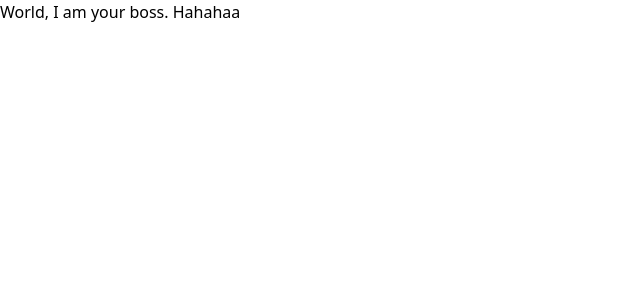
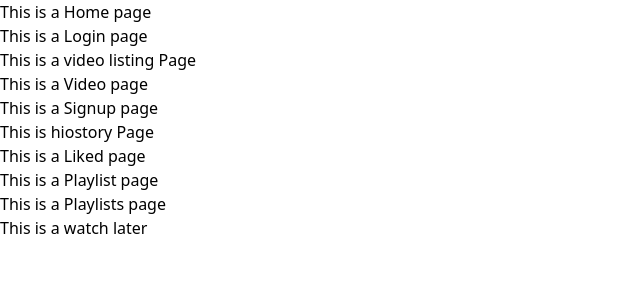
Before and after one commit to devsurajrai/phoeniix-play, a React (Vite) app: page / in a window 1280 px wide. Shown: the top 300 px of the page, without its empty margins (0-640 px from the left). Built offline with nearby package versions, Linux system fonts and the light colour scheme; what miragejs would draw is missing.

Commit message:
added video library pages

```diff
--- a/src/App.jsx
+++ b/src/App.jsx
@@ -1,3 +1,29 @@
+import {
+  Video,
+  WatchLater,
+  VideoListing,
+  Playlists,
+  Playlist,
+  Signup,
+  Login,
+  Liked,
+  History,
+  Home,
+} from "./pages/pages";
+
 export const App = () => (
-  <h1 className="bg-red-500 text-7xl">World, I am your boss. Hahahaa</h1>
+  <>
+    {/* These are the Public Pages */}
+    <Home />
+    <Login />
+    <VideoListing />
+    <Video />
+    <Signup />
+    {/* These are the private pages */}
+    <History />
+    <Liked />
+    <Playlist />
+    <Playlists />
+    <WatchLater />
+  </>
 );
--- /dev/null
+++ b/src/pages/History.jsx
@@ -0,0 +1,7 @@
+import React from "react";
+
+const History = () => {
+  return <div>This is hiostory Page</div>;
+};
+
+export { History };
--- /dev/null
+++ b/src/pages/Home.jsx
@@ -0,0 +1,5 @@
+const Home = () => {
+  return <div>This is a Home page</div>;
+};
+
+export { Home };
--- /dev/null
+++ b/src/pages/Liked.jsx
@@ -0,0 +1,5 @@
+const Liked = () => {
+  return <div>This is a Liked page</div>;
+};
+
+export { Liked };
--- /dev/null
+++ b/src/pages/Login.jsx
@@ -0,0 +1,5 @@
+const Login = () => {
+  return <div>This is a Login page</div>;
+};
+
+export { Login };
--- /dev/null
+++ b/src/pages/Playlist.jsx
@@ -0,0 +1,5 @@
+const Playlist = () => {
+  return <div>This is a Playlist page</div>;
+};
+
+export { Playlist };
--- /dev/null
+++ b/src/pages/Playlists.jsx
@@ -0,0 +1,5 @@
+const Playlists = () => {
+  return <div>This is a Playlists page</div>;
+};
+
+export { Playlists };
--- /dev/null
+++ b/src/pages/Signup.jsx
@@ -0,0 +1,7 @@
+import React from "react";
+
+const Signup = () => {
+  return <div>This is a Signup page</div>;
+};
+
+export { Signup };
--- /dev/null
+++ b/src/pages/Video.jsx
@@ -0,0 +1,5 @@
+const Video = () => {
+  return <div>This is a Video page</div>;
+};
+
+export { Video };
--- /dev/null
+++ b/src/pages/VideoListing.jsx
@@ -0,0 +1,7 @@
+import React from "react";
+
+const VideoListing = () => {
+  return <div>This is a video listing Page</div>;
+};
+
+export { VideoListing };
--- /dev/null
+++ b/src/pages/WatchLater.jsx
@@ -0,0 +1,7 @@
+import React from "react";
+
+const WatchLater = () => {
+  return <div>This is a watch later</div>;
+};
+
+export { WatchLater };
--- /dev/null
+++ b/src/pages/pages.js
@@ -0,0 +1,10 @@
+export { Home } from "./Home.jsx";
+export { History } from "./History.jsx";
+export { Liked } from "./Liked.jsx";
+export { Login } from "./Login.jsx";
+export { Signup } from "./Signup.jsx";
+export { Playlist } from "./Playlist.jsx";
+export { Playlists } from "./Playlists.jsx";
+export { Video } from "./Video.jsx";
+export { VideoListing } from "./VideoListing.jsx";
+export { WatchLater } from "./WatchLater.jsx";
```
